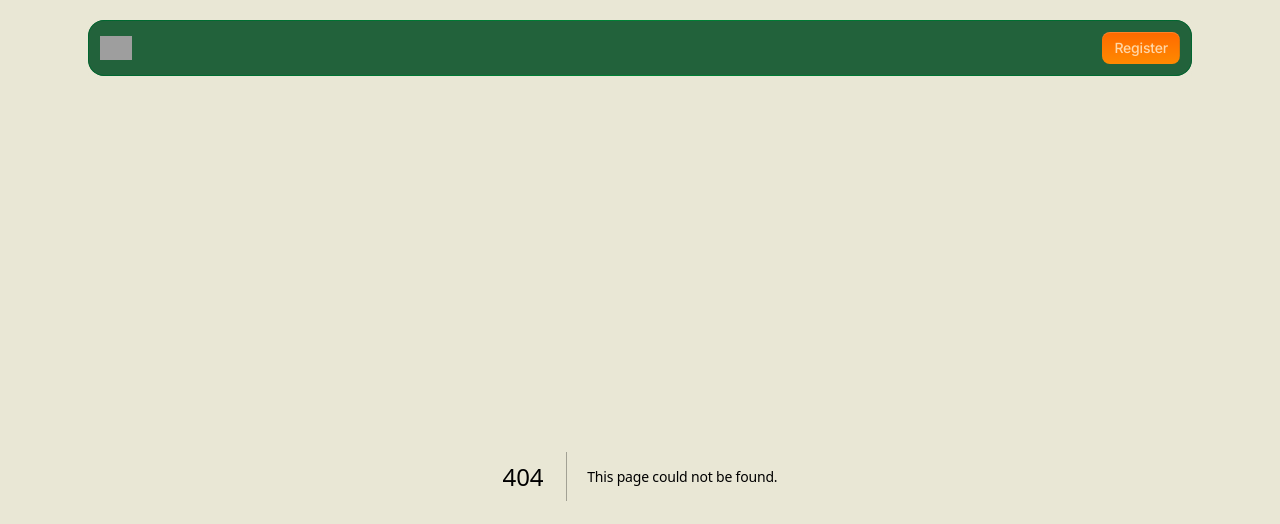
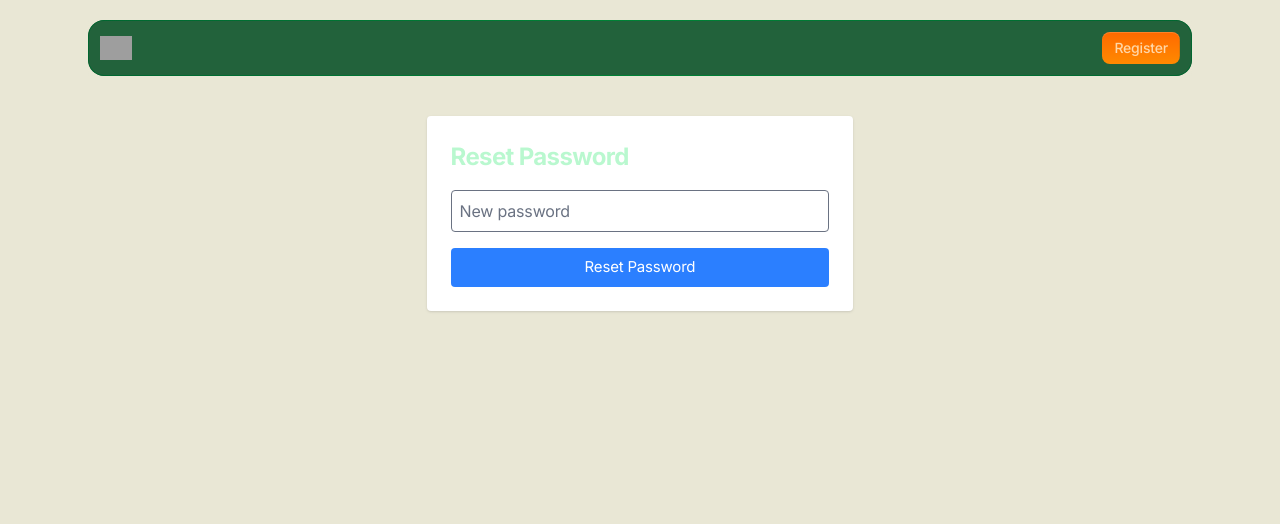
Before and after one commit to gromopo-tech/gromopo, a Next.js app: page /auth/reset-password in a window 1280 px wide. Before the commit this address had no page. Shown: the top 524 px of the page. Built offline with nearby package versions, Linux system fonts and the light colour scheme; no server answers; grey boxes are pictures that could not be loaded.

Commit message:
Revert "Fix build errors"
This reverts commit 8d234fd87c4a784719e778ba3e8952bcb8a88dea.

```diff
--- a/app/auth/action/page.tsx
+++ b/app/auth/action/page.tsx
@@ -1,7 +1,7 @@
 // app/auth/action/page.tsx
 'use client';
 
-import { Suspense, useEffect, useState } from 'react';
+import { useEffect, useState } from 'react';
 import { useRouter, useSearchParams } from 'next/navigation';
 import { auth } from '@/lib/firebase/config';
 import {
@@ -14,7 +14,7 @@ import {
 import { LoadingSpinner } from '@/components/ui/loading-spinner';
 import { Button } from '@/components/ui/button';
 
-function EmailActionHandler() {
+export default function EmailActionHandler() {
   const router = useRouter();
   const searchParams = useSearchParams();
   const [status, setStatus] = useState<'loading' | 'success' | 'error'>('loading');
@@ -190,11 +190,3 @@ function EmailActionHandler() {
 
   return null;
 }
-
-export default function EmailActionHandlerPage() {
-  return (
-    <Suspense fallback={<div>Loading...</div>}>
-      <EmailActionHandler />
-    </Suspense>
-  );
-}
--- /dev/null
+++ b/app/auth/reset-password/page.tsx
@@ -0,0 +1,48 @@
+"use client";
+
+import { useState } from 'react';
+import { useSearchParams } from 'next/navigation';
+import { handlePasswordReset } from '@/lib/firebase/actions';
+import { auth } from '@/lib/firebase/config';
+
+export default function ResetPassword() {
+  const [password, setPassword] = useState('');
+  const [message, setMessage] = useState('');
+  const searchParams = useSearchParams();
+  const oobCode = searchParams.get('oobCode');
+
+  const handleSubmit = async (e: React.FormEvent) => {
+    e.preventDefault();
+    if (!oobCode) return;
+
+    try {
+      await handlePasswordReset(auth, oobCode, password);
+      setMessage('Password reset successfully! You can now sign in.');
+    } catch (error) {
+      setMessage('Error resetting password. The link may have expired.');
+    }
+  };
+
+  return (
+    <div className="max-w-md mx-auto p-6 bg-white rounded shadow mt-10">
+      <h1 className="text-2xl font-bold mb-4">Reset Password</h1>
+      <form onSubmit={handleSubmit}>
+        <input
+          type="password"
+          value={password}
+          onChange={(e) => setPassword(e.target.value)}
+          placeholder="New password"
+          className="w-full p-2 border rounded mb-4"
+          required
+        />
+        <button
+          type="submit"
+          className="w-full bg-blue-500 text-white p-2 rounded hover:bg-blue-600"
+        >
+          Reset Password
+        </button>
+      </form>
+      {message && <p className="mt-4 text-center">{message}</p>}
+    </div>
+  );
+}
```
